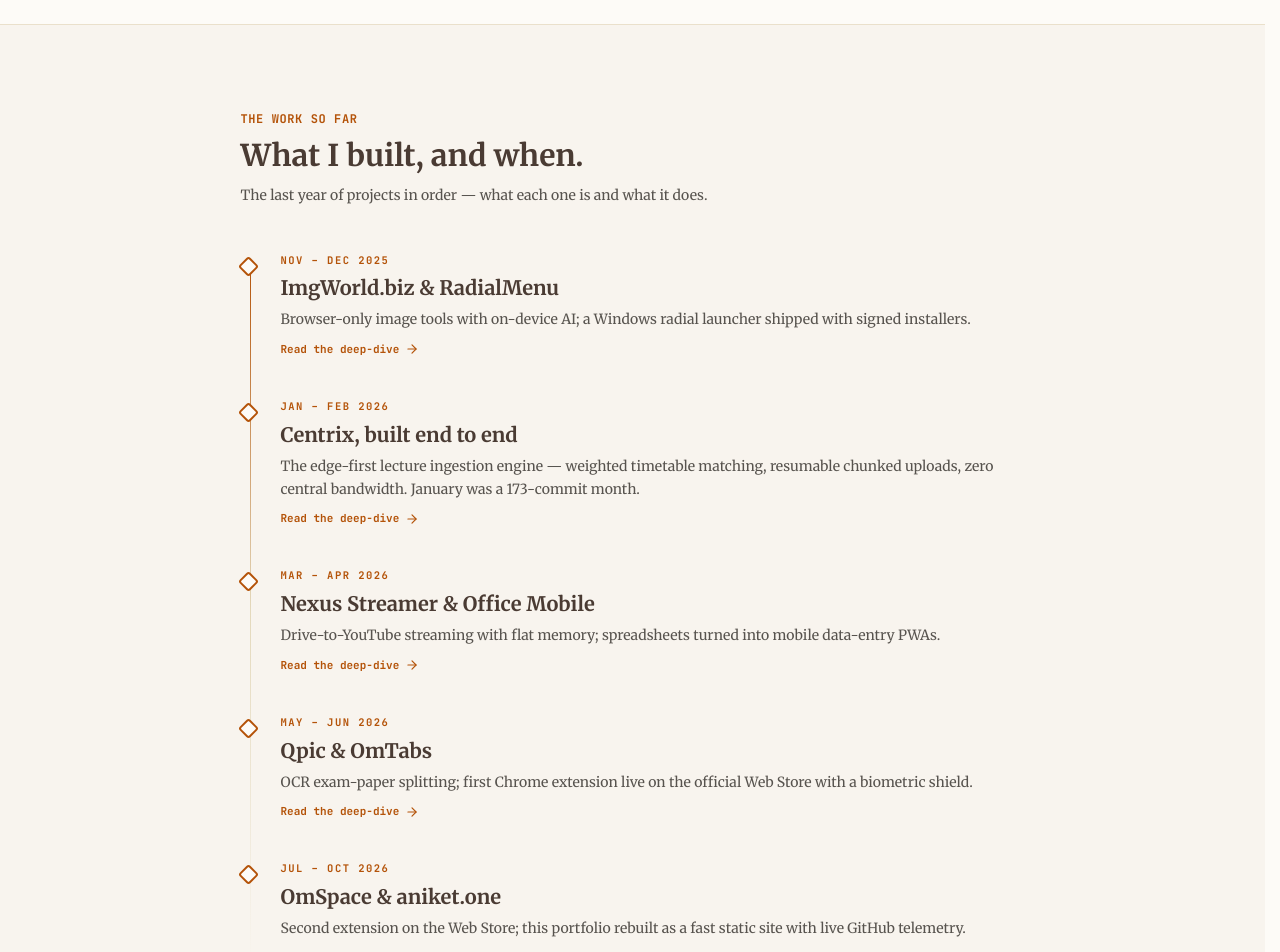
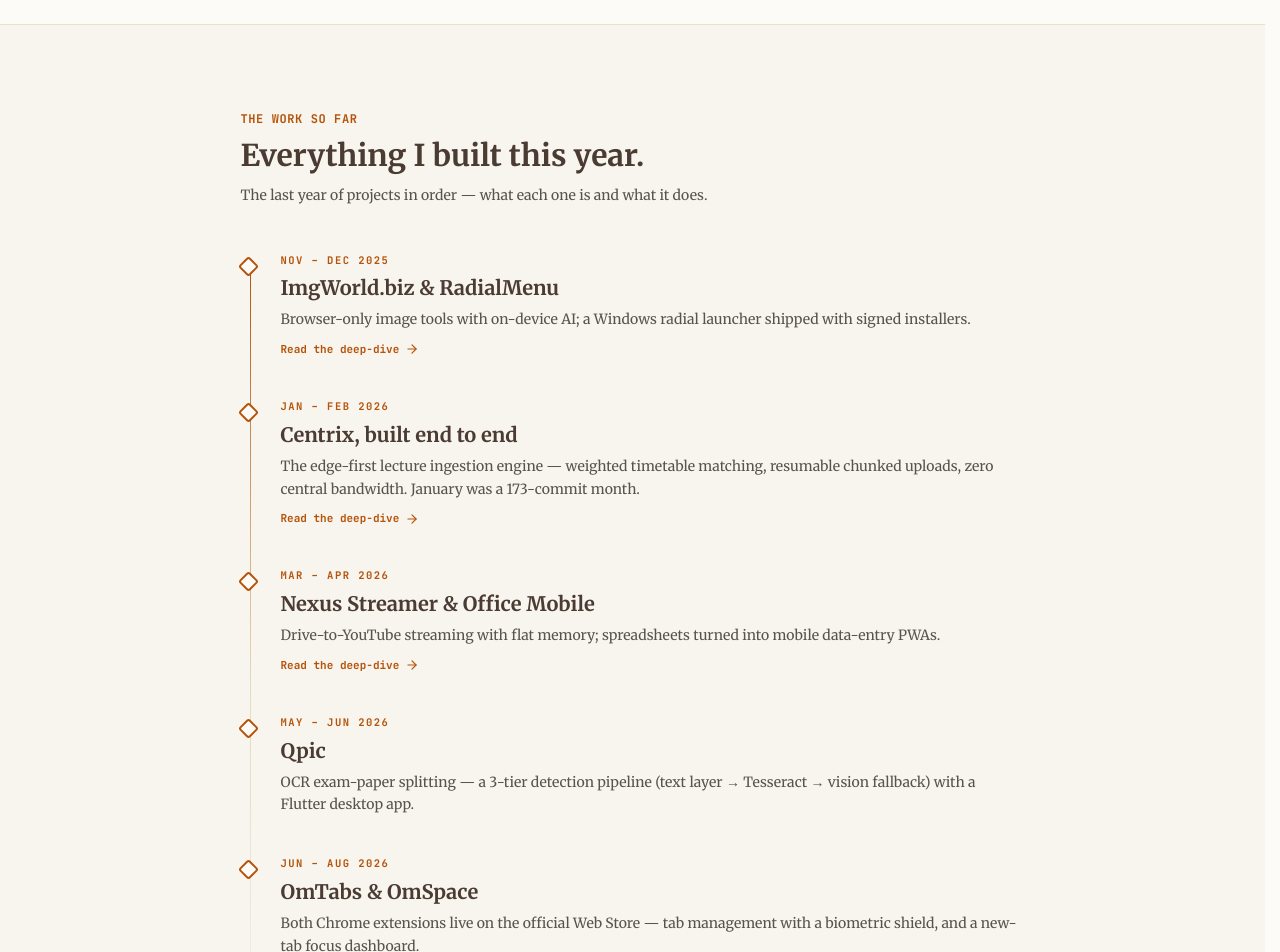
Before and after one commit to Mishra-Aniket/testing, a Next.js app: page /about in a window 1280 px wide. Shown: the part 1200-2152 px from the top of the page. Built offline with nearby package versions, Linux system fonts and the light colour scheme; no server answers; a web font is replaced by a local one.

Commit message:
fix(about): remove 'Boring on purpose' heading, clearer timeline heading, regroup timeline — OmTabs & OmSpace together, aniket.one separate

```diff
--- a/app/about/AboutClientView.jsx
+++ b/app/about/AboutClientView.jsx
@@ -143,8 +143,9 @@ const TIMELINE = [
   { period: "Nov – Dec 2025", title: "ImgWorld.biz & RadialMenu", note: "Browser-only image tools with on-device AI; a Windows radial launcher shipped with signed installers.", href: "/blog/client-side-ai-image-processing", hrefLabel: "Read the deep-dive" },
   { period: "Jan – Feb 2026", title: "Centrix, built end to end", note: "The edge-first lecture ingestion engine — weighted timetable matching, resumable chunked uploads, zero central bandwidth. January was a 173-commit month.", href: "/blog/building-centrix-edge-ingestion", hrefLabel: "Read the deep-dive" },
   { period: "Mar – Apr 2026", title: "Nexus Streamer & Office Mobile", note: "Drive-to-YouTube streaming with flat memory; spreadsheets turned into mobile data-entry PWAs.", href: "/blog/zero-ram-video-streaming-pipeline", hrefLabel: "Read the deep-dive" },
-  { period: "May – Jun 2026", title: "Qpic & OmTabs", note: "OCR exam-paper splitting; first Chrome extension live on the official Web Store with a biometric shield.", href: "/blog/building-manifest-v3-extensions", hrefLabel: "Read the deep-dive" },
-  { period: "Jul – Oct 2026", title: "OmSpace & aniket.one", note: "Second extension on the Web Store; this portfolio rebuilt as a fast static site with live GitHub telemetry.", href: "/blog/building-manifest-v3-extensions", hrefLabel: "Read the deep-dive" },
+  { period: "May – Jun 2026", title: "Qpic", note: "OCR exam-paper splitting — a 3-tier detection pipeline (text layer → Tesseract → vision fallback) with a Flutter desktop app.", href: null, hrefLabel: null },
+  { period: "Jun – Aug 2026", title: "OmTabs & OmSpace", note: "Both Chrome extensions live on the official Web Store — tab management with a biometric shield, and a new-tab focus dashboard.", href: "/blog/building-manifest-v3-extensions", hrefLabel: "Read the deep-dive" },
+  { period: "Sep – Oct 2026", title: "aniket.one", note: "This portfolio rebuilt as a fast static site with live GitHub telemetry.", href: null, hrefLabel: null },
 ];
 
 const WORK_STEPS = [
@@ -318,7 +319,7 @@ export default function AboutClientView() {
         <section className="relative w-full bg-[#F8F4EE] border-t border-[#E4D9BC]/70 py-20">
           <div className="relative mx-auto px-6 lg:px-8 max-w-[848px]">
             <span className="font-mono text-xs uppercase tracking-wider text-[#B45309] font-bold">The Work So Far</span>
-            <h2 className="mt-2 font-serif text-3xl font-bold text-[#4A3B33] mb-3 mt-2">What I built, and when.</h2>
+            <h2 className="mt-2 font-serif text-3xl font-bold text-[#4A3B33] mb-3 mt-2">Everything I built this year.</h2>
             <p className="text-sm text-[#57534E] mb-12">
               The last year of projects in order — what each one is and what it does.
             </p>
@@ -361,7 +362,6 @@ export default function AboutClientView() {
         <section className="relative mx-auto px-6 lg:px-8 pb-20 max-w-[1200px]">
           <div className="max-w-[700px] mb-10">
             <span className="font-mono text-xs uppercase tracking-wider text-[#B45309] font-bold">How I Work</span>
-            <h2 className="mt-2 font-serif text-3xl font-bold text-[#4A3B33] m-0">Boring on purpose.</h2>
           </div>
           <div className="grid grid-cols-1 sm:grid-cols-2 lg:grid-cols-4 gap-5">
             {WORK_STEPS.map((s, idx) => {
```
